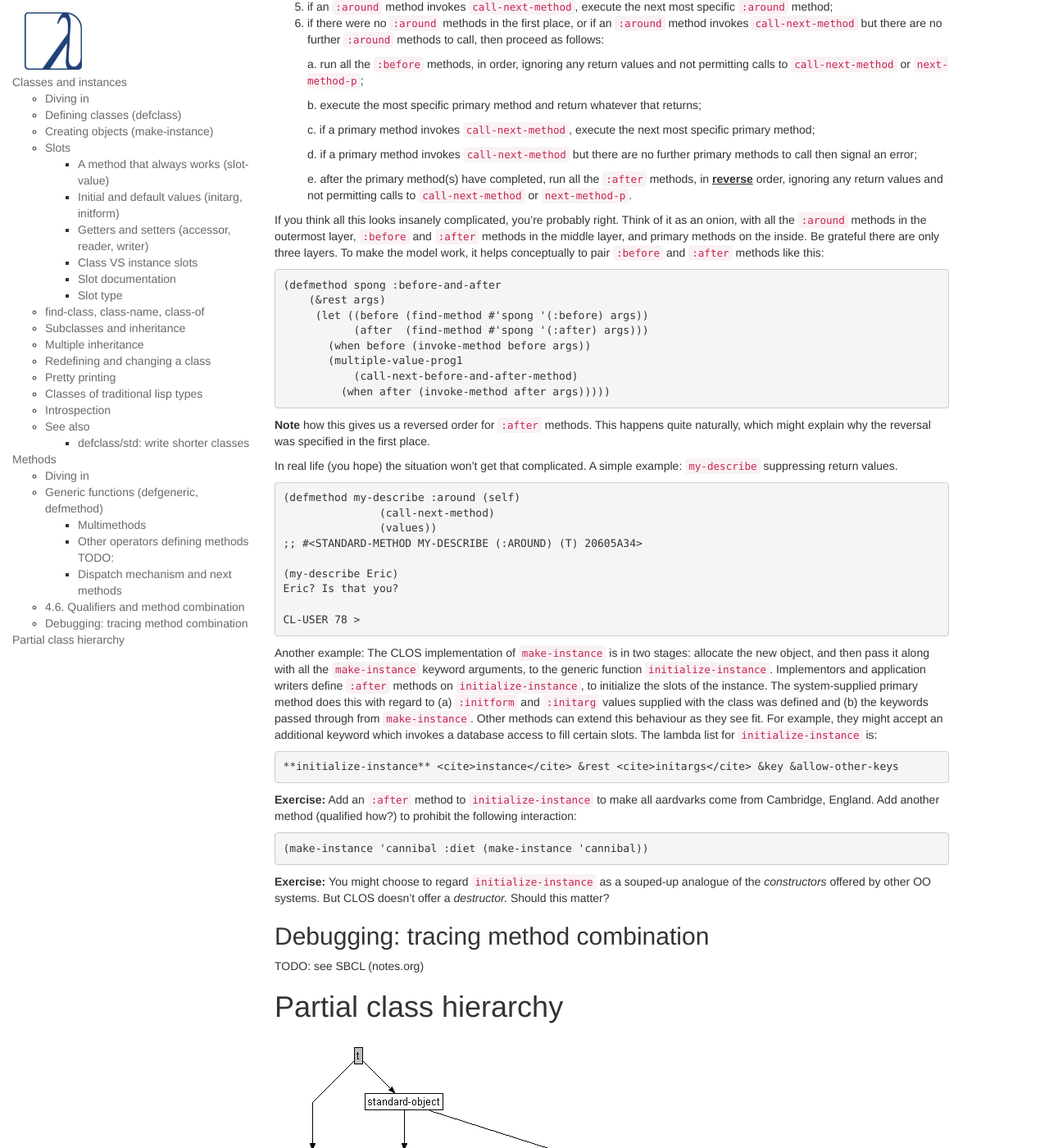
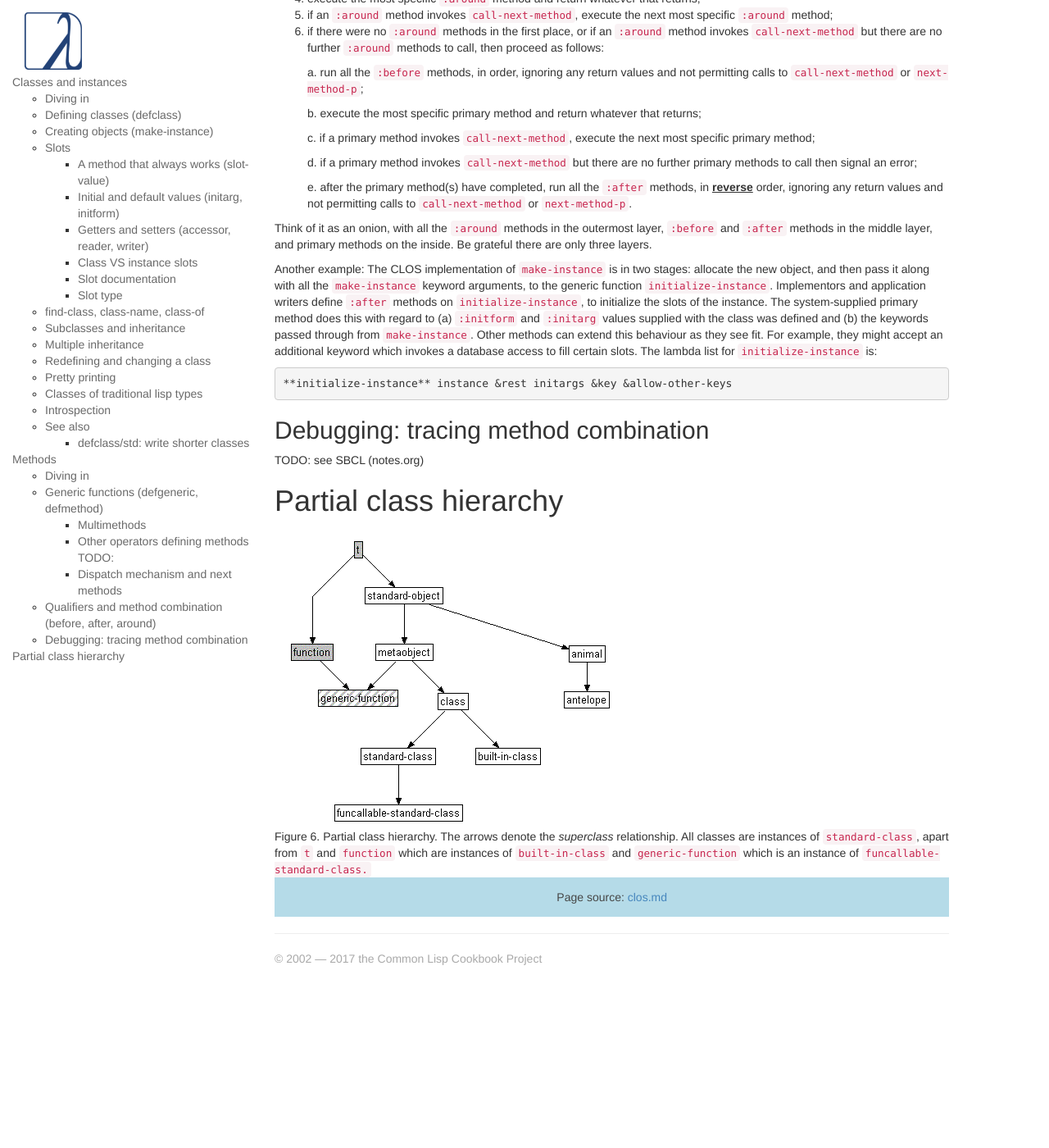
Before and after one commit to LispCookbook/cl-cookbook, a Jekyll site: the page built from clos.md, in a window 1280 px wide and 1400 px high, scrolled down 17527 px. Shown: the whole window at 82% size. Built offline with Jekyll 4.4.1, drawn with Linux system fonts in a browser that asks for light colours; after the commit the page ends 18726 px from its top, so only the background shows below that; some of the changed text lies outside the part shown.

Commit message:
clos - method combination cleanup

```diff
--- a/clos.md
+++ b/clos.md
@@ -1127,29 +1127,29 @@ has lexical scope and indefinite extent).
 Note finally that the body of every method establishes a block with the same name as the method’s generic function. If you `return-from` that name you are exiting the current method, not the call to the enclosing generic function.
 
 
-## 4.6. Qualifiers and method combination
+## Qualifiers and method combination (before, after, around)
+
+TODO: more useful is to capture the result.
 
 Let's start with a word of warning. Reckless use of method
-    combination can - like an unfettered hand with multiple inheritance -
-    <a
-    href="http://www.cogsci.princeton.edu/cgi-bin/webwn1.7.1?stage=1&word=spaghetti">tangle</a>
-    your code beyond recognition.
+    combination can tangle
+    your code beyond recognition !
 
 The full syntax for `defmethod` is:
 
 ~~~lisp
-**defmethod** <cite>function-name {method-qualifier}* specialized-lambda-list
-        [[declaration* | documentation]] form*</cite>
+**defmethod** function-name {method-qualifier}* specialized-lambda-list
+        [[declaration* | documentation]] form*
 ~~~
 
-We're only going to look here at the default, or <cite>standard
-method combination</cite>. (Other method combinations are available,
+We're only going to look here at the default, or *standard
+method combination*. (Other method combinations are available,
     and you can even define your own but I'm not sure I've ever met anyone
     who did.) With standard method combination, no more than one
-    <cite>method qualifier</cite> is permitted per method, and if present
+    *method qualifier* is permitted per method, and if present
     is must be one of the following keywords: `:before`,
     `:after` and `:around`. The methods without a
-    qualifier are known as <cite>primary</cite> methods. The full dispatch
+    qualifier are known as *primary* methods. The full dispatch
     mechanism for generic functions is as follows; **note**
     that `:before` and `:after` methods are only run
     for their side effects.
@@ -1190,43 +1190,10 @@ method combination</cite>. (Other method combinations are available,
             `call-next-method` or
             `next-method-p`.
 
-If you think all this looks insanely complicated, you're probably
-    right. Think of it as an onion, with all the `:around`
+Think of it as an onion, with all the `:around`
     methods in the outermost layer, `:before` and
     `:after` methods in the middle layer, and primary methods
-    on the inside. Be grateful there are only three layers. To make the
-    model work, it helps conceptually to pair `:before` and
-    `:after` methods like this:
-
-~~~lisp
-(defmethod spong :before-and-after
-    (&rest args)
-     (let ((before (find-method #'spong '(:before) args))
-           (after  (find-method #'spong '(:after) args)))
-       (when before (invoke-method before args))
-       (multiple-value-prog1
-           (call-next-before-and-after-method)
-         (when after (invoke-method after args)))))
-~~~
-
-**Note** how this gives us a reversed order for
-    `:after` methods. This happens quite naturally, which might
-    explain why the reversal was specified in the first place.
-
-In real life (you hope) the situation won't get that complicated. A
-    simple example: `my-describe` suppressing return values.
-
-~~~lisp
-(defmethod my-describe :around (self)
-               (call-next-method)
-               (values))
-;; #<STANDARD-METHOD MY-DESCRIBE (:AROUND) (T) 20605A34>
-
-(my-describe Eric)
-Eric? Is that you?
-
-CL-USER 78 >
-~~~
+    on the inside. Be grateful there are only three layers.
 
 Another example: The CLOS implementation of
     `make-instance` is in two stages: allocate the new object,
@@ -1244,22 +1211,9 @@ Another example: The CLOS implementation of
     for `initialize-instance` is:
 
 ~~~
-**initialize-instance** <cite>instance</cite> &rest <cite>initargs</cite> &key &allow-other-keys
+**initialize-instance** instance &rest initargs &key &allow-other-keys
 ~~~
 
-**Exercise:** Add an `:after` method to
-    `initialize-instance` to make all aardvarks come from
-    Cambridge, England. Add another method (qualified how?) to prohibit
-    the following interaction:
-
-~~~lisp
-(make-instance 'cannibal :diet (make-instance 'cannibal))
-~~~
-
-**Exercise:** You might choose to regard
-    `initialize-instance` as a souped-up analogue of the
-    <cite>constructors</cite> offered by other OO systems. But CLOS
-    doesn't offer a <cite>destructor.</cite> Should this matter?
 
 ## Debugging: tracing method combination
 
```
